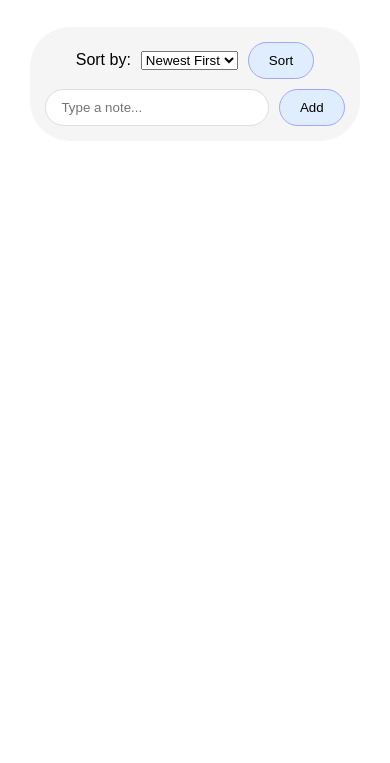
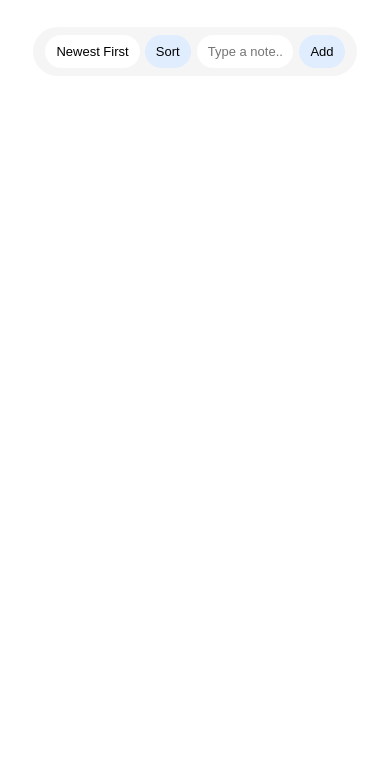
Before and after one commit to GlebGoodkovsky/simple_note_app, a plain HTML site: page index.html in a window 390 px wide. Shown: the part 81-844 px from the top of the page. Drawn offline with Linux system fonts and the light colour scheme.

Commit message:
corrected some styling for phone and stuff and how other stuff, made sort list nicer

```diff
--- a/index.html
+++ b/index.html
@@ -10,27 +10,31 @@
     <h1>My Notes</h1>
     <button id="theme-toggle">☀️</button>
 
+<!--
+  MODIFICATION: The layout of the controls inside this container has been changed.
+  The "Sort by:" label was removed, and the sort controls were grouped together.
+-->
+<div id="controls-container">
+
     <!--
-      MODIFICATION: This entire container was re-organized.
-      The sort controls were moved to the left, and the note input was moved to the right.
+      MODIFICATION: This new 'sort-group' div was ADDED.
+      It wraps the dropdown and the sort button so they can be styled
+      as a single, seamless "pill" shape in the desktop view.
     -->
-    <div id="controls-container">
-        <!-- These sorting controls were moved to appear first. -->
-        <label for="sort-method">Sort by:</label>
+    <div class="sort-group">
         <select id="sort-method">
             <option value="newest">Newest First</option>
             <option value="oldest">Oldest First</option>
             <option value="a-z">A-Z</option>
             <option value="z-a">Z-A</option>
         </select>
-        <!-- MODIFICATION: The class "control-btn" was added to unify its style. -->
         <button id="sort-button" class="control-btn">Sort</button>
+    </div>
 
-        <!-- These input controls were moved to appear second. -->
-        <input id="note-input" placeholder="Type a note...">
-        <!-- MODIFICATION: The class "control-btn" was added to unify its style. -->
-        <button id="add-button" class="control-btn">Add</button>
-    </div>
+    <!-- These elements remain, but are no longer next to the sort controls in the HTML structure. -->
+    <input id="note-input" placeholder="Type a note...">
+    <button id="add-button" class="control-btn">Add</button>
+</div>
 
     <ul id="notes-list"></ul>
 
--- a/simple_note_app.js
+++ b/simple_note_app.js
@@ -59,25 +59,12 @@ const buildNote = (text) => {
         saveNotes();
     });
 
-    // new change: Logic for multi-line notes ---
     textSpan.addEventListener('keydown', (e) => {
-        // OLD CODE (for reference):
-        // if (e.key === 'Enter') {
-        //     e.preventDefault();
-        //     textSpan.blur();
-        // }
-
-        // NEW CODE:
-        // This checks if 'Enter' was pressed AND the 'Shift' key was NOT being held down.
-        // If true, it saves the note. If false (e.g., Shift+Enter), it does nothing,
-        // allowing the browser to create a new line by default.
         if (e.key === 'Enter' && !e.shiftKey) {
-            e.preventDefault(); // Prevents a new line from being created on final save
-            textSpan.blur();    // Exits editing mode and triggers the save
+            e.preventDefault();
+            textSpan.blur();
         }
     });
-    // end of change
-
     notesList.appendChild(newNote);
 };
 
--- a/styles.css
+++ b/styles.css
@@ -1,8 +1,7 @@
 /*
-  OVERVIEW OF CHANGES IN THIS FILE:
-  - DELETED the old, separate styles for #add-button and #sort-button.
-  - ADDED a new shared class ".control-btn" to make both buttons identical.
-  - UPDATED the dark mode styles to use the new ".control-btn" class.
+  =================================
+  === Main Desktop/Default Styles ===
+  =================================
 */
 
 body {
@@ -12,6 +11,21 @@ body {
     flex-direction: column;
 }
 
+/* MODIFICATION: This rule was moved from the bottom of the file to here for better organization. */
+#controls-container {
+    background-color: #f5f5f5;
+    margin: 20px 0;
+    padding: 15px;
+    border-radius: 40px;
+    width: 80%;
+    max-width: 650px;
+    display: flex;
+    flex-wrap: wrap;
+    justify-content: center;
+    align-items: center;
+    gap: 10px;
+}
+
 #note-input {
     flex: 1;
     padding: 10px 15px;
@@ -19,19 +33,33 @@ body {
     border: 1px solid #ddd;
 }
 
-/*
-  MODIFICATION: This new shared style was ADDED.
-  It replaces the old individual styles for #add-button and #sort-button,
-  ensuring both buttons now have the exact same size and appearance.
-*/
 .control-btn {
     padding: 10px 20px;
     border-radius: 20px;
     background-color: #e0edff;
     border: 1px solid #9fa8ff;
     cursor: pointer;
-    white-space: nowrap; /* Prevents text like "Newest First" from wrapping */
+    white-space: nowrap;
 }
+
+/*
+  MODIFICATION: This entire rule for #sort-method is NEW.
+  Its purpose is to make the dropdown menu look like a custom button, matching the other controls.
+*/
+#sort-method {
+    /* These three lines remove the default browser/OS styling from the dropdown. */
+    -webkit-appearance: none;
+    -moz-appearance: none;
+    appearance: none;
+    /* These styles make it look visually identical to the .control-btn class. */
+    padding: 10px 20px;
+    border-radius: 20px;
+    background-color: #fff;
+    border: 1px solid #9fa8ff;
+    cursor: pointer;
+    /* MODIFICATION: The custom arrow (background-image) was explicitly REMOVED for a cleaner look. */
+}
+
 
 *:focus {
     outline: none !important;
@@ -130,6 +158,12 @@ body {
     transform: scale(1.1);
 }
 
+/*
+  =========================
+  === Dark Mode Styles ===
+  =========================
+*/
+
 body.dark-mode {
     background-color: #121212;
     color: #e0e0e0;
@@ -150,11 +184,14 @@ body.dark-mode #note-input::placeholder {
     color: #888;
 }
 
-/*
-  MODIFICATION: This dark mode rule was UPDATED.
-  It now uses the new .control-btn class instead of targeting two separate IDs,
-  making the code cleaner and more efficient.
-*/
+/* MODIFICATION: This entire rule for the dropdown in dark mode is NEW. */
+body.dark-mode #sort-method {
+    background-color: #252525;
+    color: #e0e0e0;
+    border: 1px solid #444;
+    /* MODIFICATION: The custom arrow (background-image) was also REMOVED from dark mode. */
+}
+
 body.dark-mode .control-btn {
     background-color: #2a3a57;
     border: 1px solid #4a5f8a;
@@ -172,7 +209,7 @@ body.dark-mode #notes-list li:hover {
     box-shadow: 0 5px 10px rgba(0,0,0,0.4);
 }
 
-body.dark-mode #notes-list li.editing {
+body.dark--mode #notes-list li.editing {
     background-color: #2a3a57;
     box-shadow: 0 0 0 2px #5a9ce2;
 }
@@ -182,19 +219,34 @@ body.dark-mode #notes-list li:hover .delete-btn {
 }
 
 /*
-  MODIFICATION: This rule for the unified control bar was ADDED.
-  It styles the single container that now holds all the controls.
+  ================================
+  === Responsive Mobile Styles ===
+  ================================
 */
-#controls-container {
-    background-color: #f5f5f5;
-    margin: 20px 0;
-    padding: 15px;
-    border-radius: 40px;
-    width: 80%;
-    max-width: 650px;
-    display: flex;
-    flex-wrap: wrap;
-    justify-content: center;
-    align-items: center;
-    gap: 10px;
+
+/* MODIFICATION: This entire media query block is NEW to handle mobile screen sizes. */
+@media (max-width: 600px) {
+
+    /* This makes the control bar more compact and forces it to a single line. */
+    #controls-container {
+        flex-wrap: nowrap;
+        padding: 8px 12px;
+        gap: 6px;
+    }
+
+    /* This combined selector ensures all controls have the same height and appearance on mobile. */
+    #sort-method,
+    .control-btn,
+    #note-input {
+        padding: 8px 10px;
+        font-size: 13px;
+        min-width: 0;
+        border-radius: 20px;
+        border: 1px solid transparent;
+    }
+
+    /* This rule constrains the width of the dropdown to make room for other elements. */
+    #sort-method {
+        max-width: 115px;
+    }
 }
```
